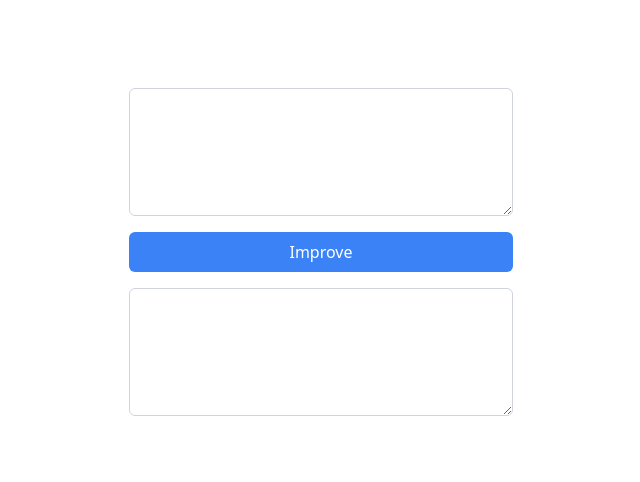
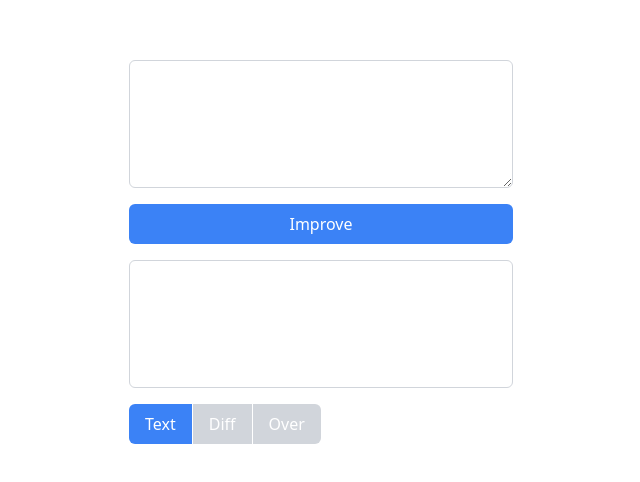
Before and after one commit to jdan/magic-editor, a Next.js app: page / in a window 1280 px wide. Shown: the part 148-630 px from the top of the page, without its empty margins (319-959 px from the left). Built offline with nearby package versions, Linux system fonts and the light colour scheme.

Commit message:
diff-match-patch

```diff
--- a/package.json
+++ b/package.json
@@ -14,6 +14,7 @@
     "@types/react-dom": "18.2.1",
     "autoprefixer": "10.4.14",
     "dedent": "^0.7.0",
+    "diff-match-patch": "^1.0.5",
     "eslint": "8.39.0",
     "eslint-config-next": "13.3.2",
     "next": "13.3.2",
@@ -25,6 +26,7 @@
     "typescript": "5.0.4"
   },
   "devDependencies": {
-    "@types/dedent": "^0.7.0"
+    "@types/dedent": "^0.7.0",
+    "@types/diff-match-patch": "^1.0.32"
   }
 }
--- a/src/pages/api/improve.ts
+++ b/src/pages/api/improve.ts
@@ -1,8 +1,9 @@
 // Next.js API route support: https://nextjs.org/docs/api-routes/introduction
 import type { NextApiRequest, NextApiResponse } from "next";
+import dedent from "dedent";
+import { Diff, diff_match_patch as DiffMatchPatch } from "diff-match-patch";
+import { Configuration, OpenAIApi } from "openai";
 
-import dedent from "dedent";
-import { Configuration, OpenAIApi } from "openai";
 const configuration = new Configuration({
   apiKey: process.env.OPENAI_API_KEY,
 });
@@ -14,13 +15,14 @@ interface Request extends NextApiRequest {
   };
 }
 
-type Data = {
+export type ImproveResponse = {
   improvement: string;
+  diff: Diff[];
 };
 
 export default async function handler(
   req: Request,
-  res: NextApiResponse<Data>
+  res: NextApiResponse<ImproveResponse>
 ) {
   const { text } = req.body;
 
@@ -41,8 +43,14 @@ export default async function handler(
     ],
   });
 
+  const improvement =
+    completion.data.choices[0].message?.content ?? "[empty response]";
+
+  const dmp = new DiffMatchPatch();
+  const diff = dmp.diff_main(text, improvement);
+
   res.status(200).json({
-    improvement:
-      completion.data.choices[0].message?.content ?? "[empty response]",
+    improvement,
+    diff,
   });
 }
--- a/src/pages/index.tsx
+++ b/src/pages/index.tsx
@@ -1,8 +1,19 @@
 import { useCallback, useState } from "react";
+import { ImproveResponse } from "./api/improve";
+import { Diff } from "diff-match-patch";
+
+type Mode = "text-only" | "diff" | "diff-overwrite";
 
 export default function App() {
   const [text, setText] = useState<string>("");
-  const [output, setOutput] = useState<string>("");
+
+  const [response, setResponse] = useState<ImproveResponse>({
+    improvement: "",
+    diff: [],
+  });
+
+  const [mode, setMode] = useState<Mode>("text-only");
+
   const [loading, setLoading] = useState<boolean>(false);
 
   const handleSubmit = useCallback(
@@ -19,8 +30,8 @@ export default function App() {
         body: JSON.stringify({ text }),
       });
 
-      const { improvement } = await res.json();
-      setOutput(improvement);
+      const response = await res.json();
+      setResponse(response);
 
       setLoading(false);
     },
@@ -52,12 +63,71 @@ export default function App() {
         >
           {loading ? "Loading..." : "Improve"}
         </button>
-        <textarea
-          className="w-full h-32 p-4 border border-gray-300 rounded-md"
-          value={output}
-          readOnly
-        />
+
+        {mode === "text-only" ? (
+          <div className="w-full h-32 p-4 border border-gray-300 rounded-md">
+            {response.improvement}
+          </div>
+        ) : (
+          <div className="w-full h-32 p-4 border border-gray-300 rounded-md">
+            <Diff diff={response.diff} mode={mode} />
+          </div>
+        )}
+
+        {/* a segmented control to switch between modes */}
+        <div className="flex gap-px">
+          <button
+            type="button"
+            className={`px-4 py-2 text-white rounded-l-md ${
+              mode === "text-only" ? "bg-blue-500" : "bg-gray-300"
+            }`}
+            onClick={() => setMode("text-only")}
+          >
+            Text
+          </button>
+          <button
+            type="button"
+            className={`px-4 py-2 text-white ${
+              mode === "diff" ? "bg-blue-500" : "bg-gray-300"
+            }`}
+            onClick={() => setMode("diff")}
+          >
+            Diff
+          </button>
+          <button
+            type="button"
+            className={`px-4 py-2 text-white rounded-r-md ${
+              mode === "diff-overwrite" ? "bg-blue-500" : "bg-gray-300"
+            }`}
+            onClick={() => setMode("diff-overwrite")}
+          >
+            Over
+          </button>
+        </div>
       </form>
     </main>
   );
 }
+
+function Diff(props: { diff: Diff[]; mode: "diff" | "diff-overwrite" }) {
+  const additionClassName =
+    props.mode === "diff"
+      ? "bg-green-200"
+      : "bg-yellow-200 border-b-2 border-b-yellow-400";
+
+  return (
+    <div>
+      {props.diff.map((d, i) => {
+        if (props.mode === "diff-overwrite" && d[0] === -1) return null;
+
+        const style =
+          d[0] === 1 ? additionClassName : d[0] === -1 ? "bg-red-200" : "";
+        return (
+          <span key={i} className={style}>
+            {d[1]}
+          </span>
+        );
+      })}
+    </div>
+  );
+}
```
Also changed, not shown: 1 other file (tests, documents, lock files or other folders).
